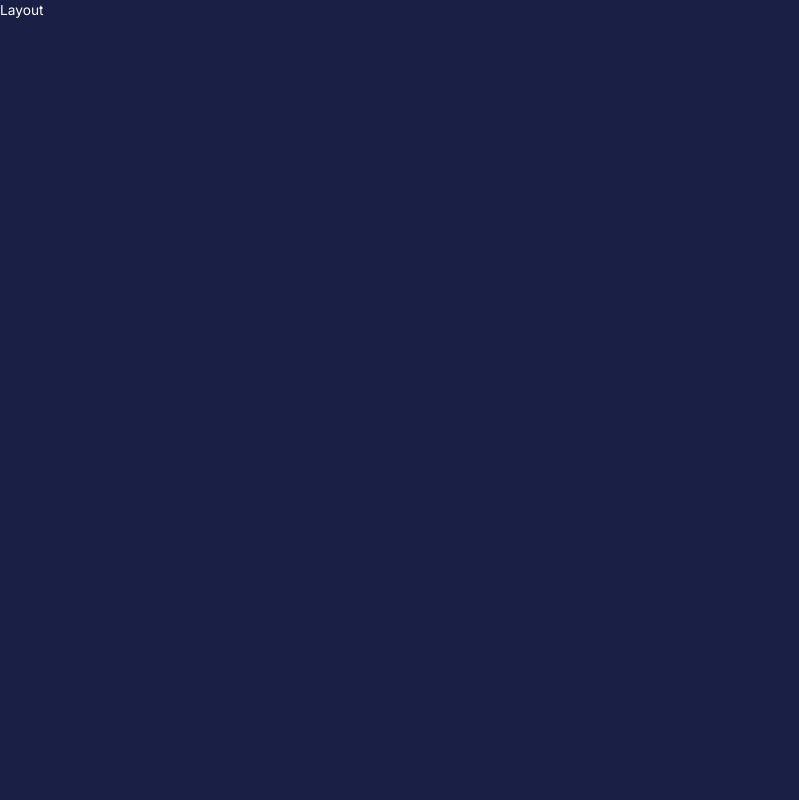
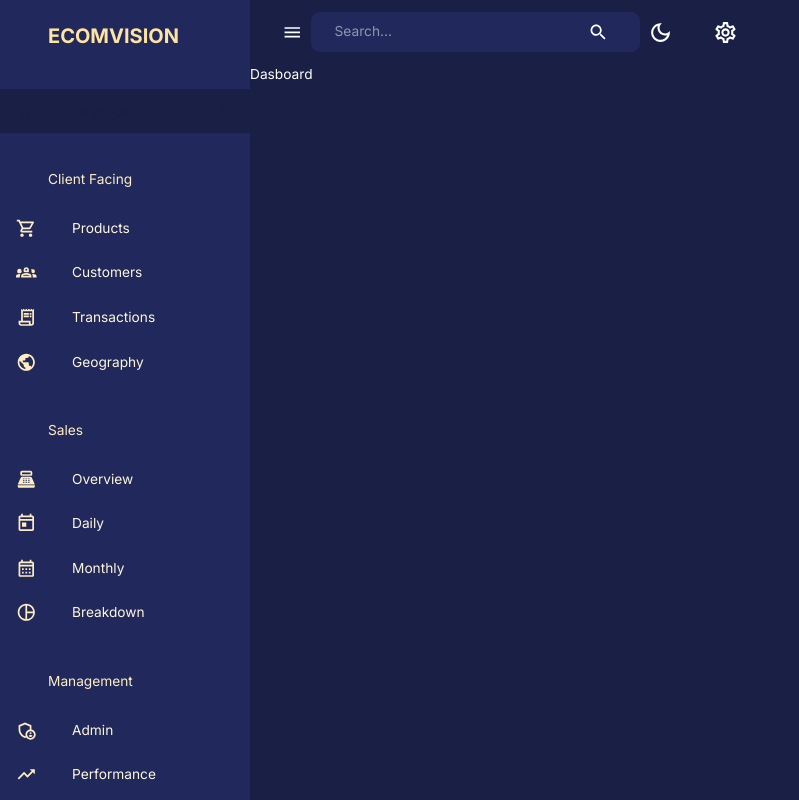
Before and after one commit to indrajith-007/MERN-Stack-Admin-Dashboard, a React (Create React App) app in the folder frontend/: page /dashboard in a window 1280 px wide. Shown: the whole page, without its empty margins (0-799 px from the left). Built offline with nearby package versions, Linux system fonts and the light colour scheme.

Commit message:
side bar created

```diff
--- /dev/null
+++ b/frontend/src/components/FlexBetween.jsx
@@ -0,0 +1,10 @@
+import { styled } from "@mui/system"
+import { Box } from "@mui/material"
+
+const FlexBetween = styled(Box)({
+  display: "flex",
+  justifyContent: "space-between",
+  alignItems: "center",
+})
+
+export default FlexBetween
--- /dev/null
+++ b/frontend/src/components/NavBar.jsx
@@ -0,0 +1,63 @@
+import React from "react"
+import { useDispatch } from "react-redux"
+import { useTheme, AppBar, Toolbar, IconButton, InputBase } from "@mui/material"
+import FlexBetween from "./FlexBetween"
+import {
+  DarkModeOutlined,
+  LightModeOutlined,
+  Menu as MenuIcon,
+  Search,
+  SettingsOutlined,
+} from "@mui/icons-material"
+import { setMode } from "../state"
+
+const NavBar = ({ isSidebarOpen, setIsSidebarOpen }) => {
+  const dispach = useDispatch()
+  const theme = useTheme()
+
+  return (
+    <AppBar
+      sx={{
+        position: "static",
+        background: "none",
+        boxShadow: "none",
+      }}
+    >
+      <Toolbar sx={{ justifyContent: "space-between" }}>
+        {/* LEFT SIDE */}
+        <FlexBetween>
+          <IconButton onClick={() => console.log("open/close sidebar")}>
+            <MenuIcon />
+          </IconButton>
+          <FlexBetween
+            // @ts-ignore
+            backgroundColor={theme.palette.background.alt}
+            borderRadius="9px"
+            gap="3rem"
+            p="0.1rem 1.5rem"
+          >
+            <InputBase placeholder="Search..." />
+            <IconButton>
+              <Search />
+            </IconButton>
+          </FlexBetween>
+        </FlexBetween>
+        {/* RIGHTSIDE */}
+        <FlexBetween gap="1.5rem">
+          <IconButton onClick={() => dispach(setMode())}>
+            {theme.palette.mode === "dark" ? (
+              <DarkModeOutlined sx={{ fontSize: "25px" }} />
+            ) : (
+              <LightModeOutlined sx={{ fontSize: "25px" }} />
+            )}
+          </IconButton>
+          <IconButton>
+            <SettingsOutlined sx={{ fontSize: "25px" }} />
+          </IconButton>
+        </FlexBetween>
+      </Toolbar>
+    </AppBar>
+  )
+}
+
+export default NavBar
--- /dev/null
+++ b/frontend/src/components/SideBar.jsx
@@ -0,0 +1,198 @@
+import {
+  Box,
+  Drawer,
+  IconButton,
+  List,
+  ListItem,
+  ListItemButton,
+  ListItemIcon,
+  ListItemText,
+  Typography,
+  useTheme,
+} from "@mui/material"
+import React, { useState } from "react"
+import { useEffect } from "react"
+import { useLocation, useNavigate } from "react-router-dom"
+import FlexBetween from "./FlexBetween"
+import {
+  ChevronLeft,
+  HomeOutlined,
+  ShoppingCartOutlined,
+  Groups2Outlined,
+  ReceiptLongOutlined,
+  PublicOutlined,
+  PointOfSaleOutlined,
+  TodayOutlined,
+  CalendarMonthOutlined,
+  PieChartOutlined,
+  AdminPanelSettingsOutlined,
+  TrendingUpOutlined,
+  ChevronRightOutlined,
+} from "@mui/icons-material"
+
+const navItems = [
+  {
+    text: "Dashboard",
+    icon: <HomeOutlined />,
+  },
+  {
+    text: "Client Facing",
+    icon: null,
+  },
+  {
+    text: "Products",
+    icon: <ShoppingCartOutlined />,
+  },
+  {
+    text: "Customers",
+    icon: <Groups2Outlined />,
+  },
+  {
+    text: "Transactions",
+    icon: <ReceiptLongOutlined />,
+  },
+  {
+    text: "Geography",
+    icon: <PublicOutlined />,
+  },
+  {
+    text: "Sales",
+    icon: null,
+  },
+  {
+    text: "Overview",
+    icon: <PointOfSaleOutlined />,
+  },
+  {
+    text: "Daily",
+    icon: <TodayOutlined />,
+  },
+  {
+    text: "Monthly",
+    icon: <CalendarMonthOutlined />,
+  },
+  {
+    text: "Breakdown",
+    icon: <PieChartOutlined />,
+  },
+  {
+    text: "Management",
+    icon: null,
+  },
+  {
+    text: "Admin",
+    icon: <AdminPanelSettingsOutlined />,
+  },
+  {
+    text: "Performance",
+    icon: <TrendingUpOutlined />,
+  },
+]
+
+const SideBar = ({
+  isNonMobile,
+  drawerWidth,
+  isSidebarOpen,
+  setIsSidebarOpen,
+}) => {
+  const { pathname } = useLocation()
+  const [active, setActive] = useState("")
+  const navigate = useNavigate()
+  const theme = useTheme()
+
+  useEffect(() => {
+    setActive(pathname.substring(1))
+  }, [pathname])
+
+  return (
+    <Box component="nav">
+      {isSidebarOpen && (
+        <Drawer
+          open={isSidebarOpen}
+          onClose={() => setIsSidebarOpen(false)}
+          variant="persistent"
+          anchor="left"
+          sx={{
+            width: drawerWidth,
+            "& .MuiDrawer-paper": {
+              color: theme.palette.secondary[200],
+              // @ts-ignore
+              backgroundColor: theme.palette.background.alt,
+              boxSizing: "border-box",
+              borderWidth: isNonMobile ? 0 : "2px",
+              width: drawerWidth,
+            },
+          }}
+        >
+          <Box width="100%">
+            <Box m="1.5rem 2rem 2rem 3rem">
+              <FlexBetween color={theme.palette.secondary.main}>
+                <Box display="flex" alignItems="center" gap="0.5rem">
+                  <Typography variant="h4" fontWeight="bold">
+                    ECOMVISION
+                  </Typography>
+                </Box>
+                {!isNonMobile && (
+                  <IconButton onClick={() => setIsSidebarOpen(!isSidebarOpen)}>
+                    <ChevronLeft />
+                  </IconButton>
+                )}
+              </FlexBetween>
+            </Box>
+            <List>
+              {navItems.map(({ text, icon }) => {
+                if (!icon) {
+                  return (
+                    <Typography key={text} sx={{ m: "2.25rem 0 1rem 3rem" }}>
+                      {text}
+                    </Typography>
+                  )
+                }
+                const lcText = text.toLowerCase()
+
+                return (
+                  <ListItem key={text} disablePadding>
+                    <ListItemButton
+                      onClick={() => {
+                        navigate(`/${lcText}`)
+                        setActive(lcText)
+                      }}
+                      sx={{
+                        backgroundColor:
+                          active === lcText
+                            ? theme.palette.primary[600]
+                            : "transparent",
+                        color:
+                          active === lcText
+                            ? theme.palette.primary[600]
+                            : theme.palette.secondary[100],
+                      }}
+                    >
+                      <ListItemIcon
+                        sx={{
+                          m1: "2rem",
+                          color:
+                            active === lcText
+                              ? theme.palette.primary[600]
+                              : theme.palette.secondary[200],
+                        }}
+                      >
+                        {icon}
+                      </ListItemIcon>
+                      <ListItemText primary={text} />
+                      {active === lcText && (
+                        <ChevronRightOutlined sx={{ ml: "auto" }} />
+                      )}
+                    </ListItemButton>
+                  </ListItem>
+                )
+              })}
+            </List>
+          </Box>
+        </Drawer>
+      )}
+    </Box>
+  )
+}
+
+export default SideBar
--- a/frontend/src/views/layout/index.js
+++ b/frontend/src/views/layout/index.js
@@ -1,7 +1,31 @@
-import React from "react"
+import React, { useState } from "react"
+import { Box, useMediaQuery } from "@mui/material"
+import { Outlet } from "react-router-dom"
+import NavBar from "../../components/NavBar"
+import SideBar from "../../components/SideBar"
 
 const Layout = () => {
-  return <div>Layout</div>
+  const isNonMobile = useMediaQuery("(min-width: 600px")
+  const [isSidebarOpen, serIsSidebarOpen] = useState(true)
+  return (
+    <Box display={isNonMobile ? "flex" : "block"} width="100%" height="100%">
+      <SideBar
+        // @ts-ignore
+        isNonMobile={isNonMobile}
+        drawerWidth="250px"
+        isSidebarOpen={isSidebarOpen}
+        setIsSidebarOpen={serIsSidebarOpen}
+      />
+      <Box>
+        <NavBar
+          // @ts-ignore
+          isSidebarOpen={isSidebarOpen}
+          setIsSidebarOpen={serIsSidebarOpen}
+        />
+        <Outlet />
+      </Box>
+    </Box>
+  )
 }
 
 export default Layout
```
Also changed, not shown: 1 other file (tests, documents, lock files or other folders).
